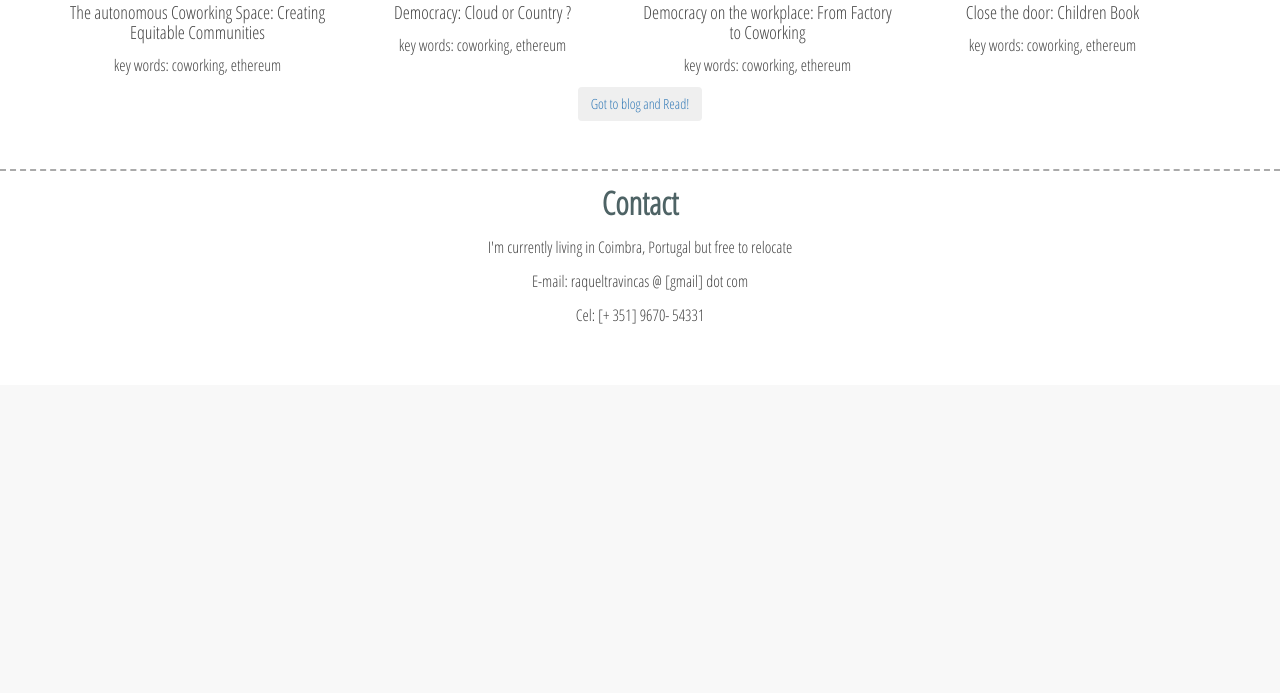
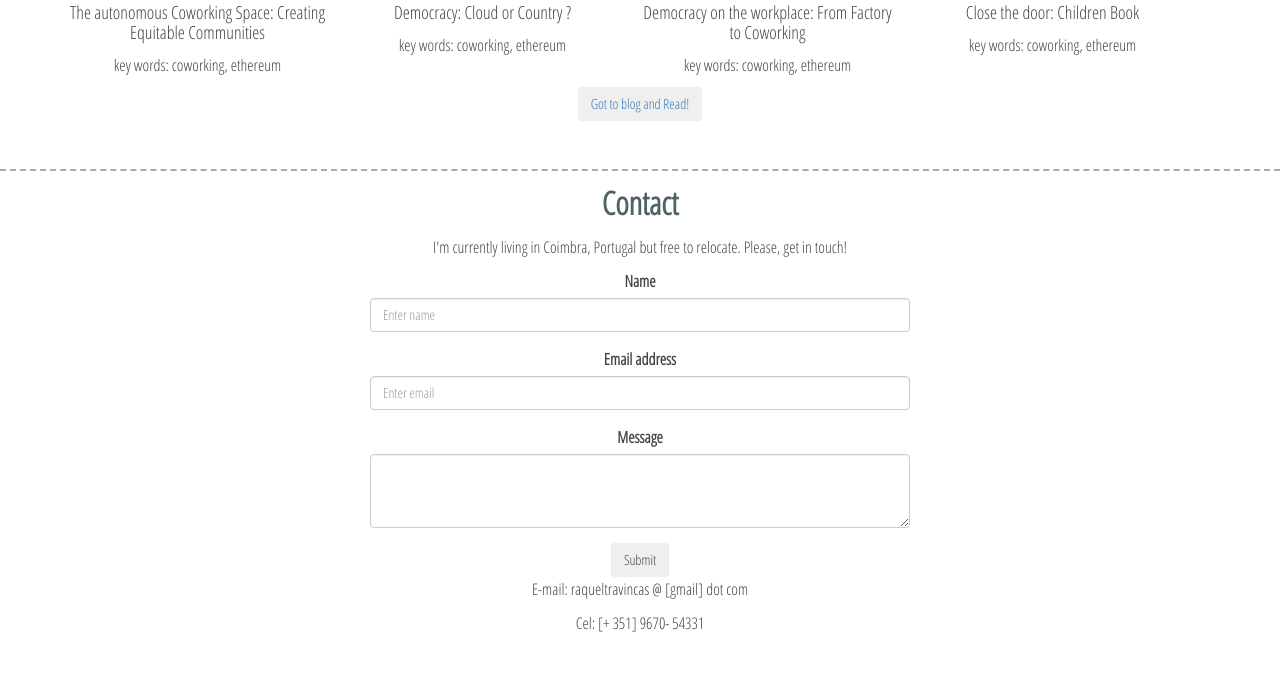
Before and after one commit to raqueltr/raqueltr.github.io, a PHP site: page / in a window 1280 px wide. Shown: the part 2345-3038 px from the top of the page. Before the commit the page ends 2669 px from the top, so only its background shows below. Run offline with PHP 8.4, Linux system fonts and the light colour scheme; some libraries are stand-ins or nearby versions.

Commit message:
Add contact form

```diff
--- a/css/main.css
+++ b/css/main.css
@@ -307,6 +307,12 @@ Robot
        }
 }
 
+/**********************************
+Media Queries
+***********************************/
+form {
+  margin: auto;
+}
 
 
 /**********************************
--- a/index.html
+++ b/index.html
@@ -234,10 +234,33 @@
   <div class="row">
   <div class="container">
     <h1 > Contact </h1>
-    <div class="col-sm-12 ">
-        <p> I'm currently living in Coimbra, Portugal but free to relocate</p>
+    <div class="col-sm-12 col-md-12 col-lg-12 clearfix ">
+        <p> I'm currently living in Coimbra, Portugal but free to relocate. Please, get in touch! </p>
+    </div>
+
+      <div class="col-sm-12 col-md-6 col-md-offset-3 col-lg-6 col-lg-offset-3 clearfix ">
+        <form>
+          <div class="form-group">
+            <label for="name">Name</label>
+            <input type="name" class="form-control" id="name" aria-describedby="name" placeholder="Enter name">
+            </div>
+          <div class="form-group">
+            <label for="exampleInputEmail1">Email address</label>
+            <input type="email" class="form-control" id="exampleInputEmail1" aria-describedby="emailHelp" placeholder="Enter email">
+            </div>
+          <div class="form-group">
+            <label for="exampleTextarea">Message</label>
+            <textarea class="form-control" id="exampleTextarea" rows="3"></textarea>
+          </div>
+        <button type="submit" class="btn button">Submit</button>
+        </form>
+      </div>
+
+
+      <div class="col-sm-12 col-md-12 col-lg-12 clearfix ">
         <p> E-mail: raqueltravincas @ [gmail] dot com </p>
         <p> Cel: [+ 351] 9670- 54331 </p>
+      </div>
 
         </div>
   </div>
```
